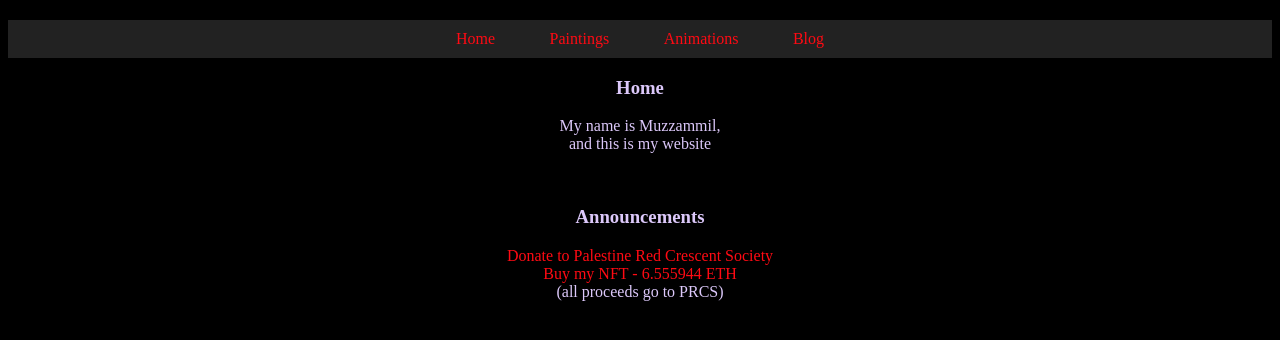
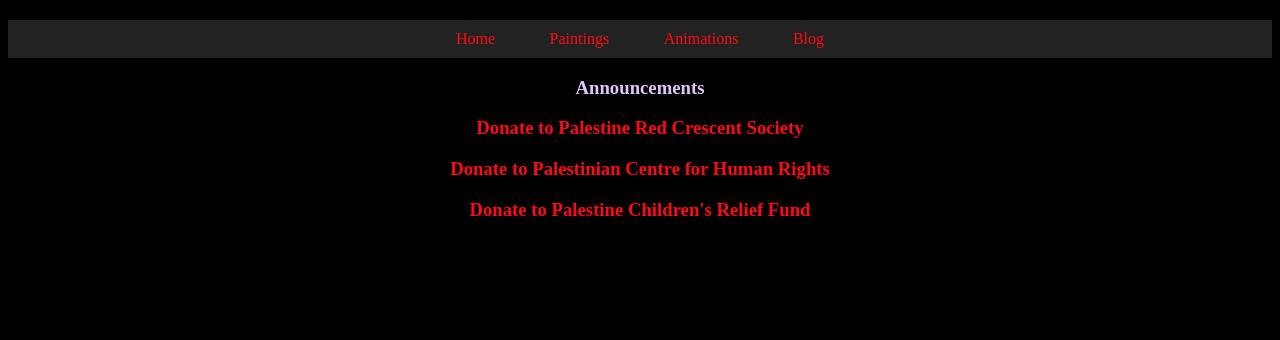
Before and after one commit to Muzilos/muzzammil.us, a plain HTML site: page index.html in a window 1280 px wide. Shown: the part 68-408 px from the top of the page. Drawn offline with Linux system fonts and the light colour scheme.

Commit message:
Add more Palestinian orgs

```diff
--- a/index.html
+++ b/index.html
@@ -17,17 +17,19 @@
         <a class="nav" href="blog/">Blog</a>
       </div>
     </div>
-    <h3 class="header">Home</h3>
+    <!-- <h3 class="header">Home</h3>
     <p class="flex-content">
       My name is Muzzammil,<br />
       and this is my website
     </p>
-    <br/>
+    <br/> -->
     <div class="announcements">
       <h3>Announcements</h3>
-      <a href="https://www.palestinercs.org/donation/?langid=1">Donate to Palestine Red Crescent Society</a> <br/>
-      <a href=https://mintable.app/art/item/Muz-and-Cat-Me-and-my-cat-x-4/lSR3wqvVESkR2Mv>Buy my NFT - 6.555944 ETH</a><br/>
-      (all proceeds go to PRCS)
+      <a href="https://www.palestinercs.org/?langid=1"><h3>Donate to Palestine Red Crescent Society</h3></a>
+      <a href="https://www.pchrgaza.org/en/"><h3>Donate to Palestinian Centre for Human Rights</h3></a>
+      <a href="https://www.pcrf.net/"><h3>Donate to Palestine Children's Relief Fund</h3></a>
+      <!-- <a href=https://mintable.app/art/item/Muz-and-Cat-Me-and-my-cat-x-4/lSR3wqvVESkR2Mv>Buy my NFT - 6.555944 ETH</a><br/> -->
+      <!-- (all proceeds go to PRCS) -->
     </div>
 
   </div>
```
